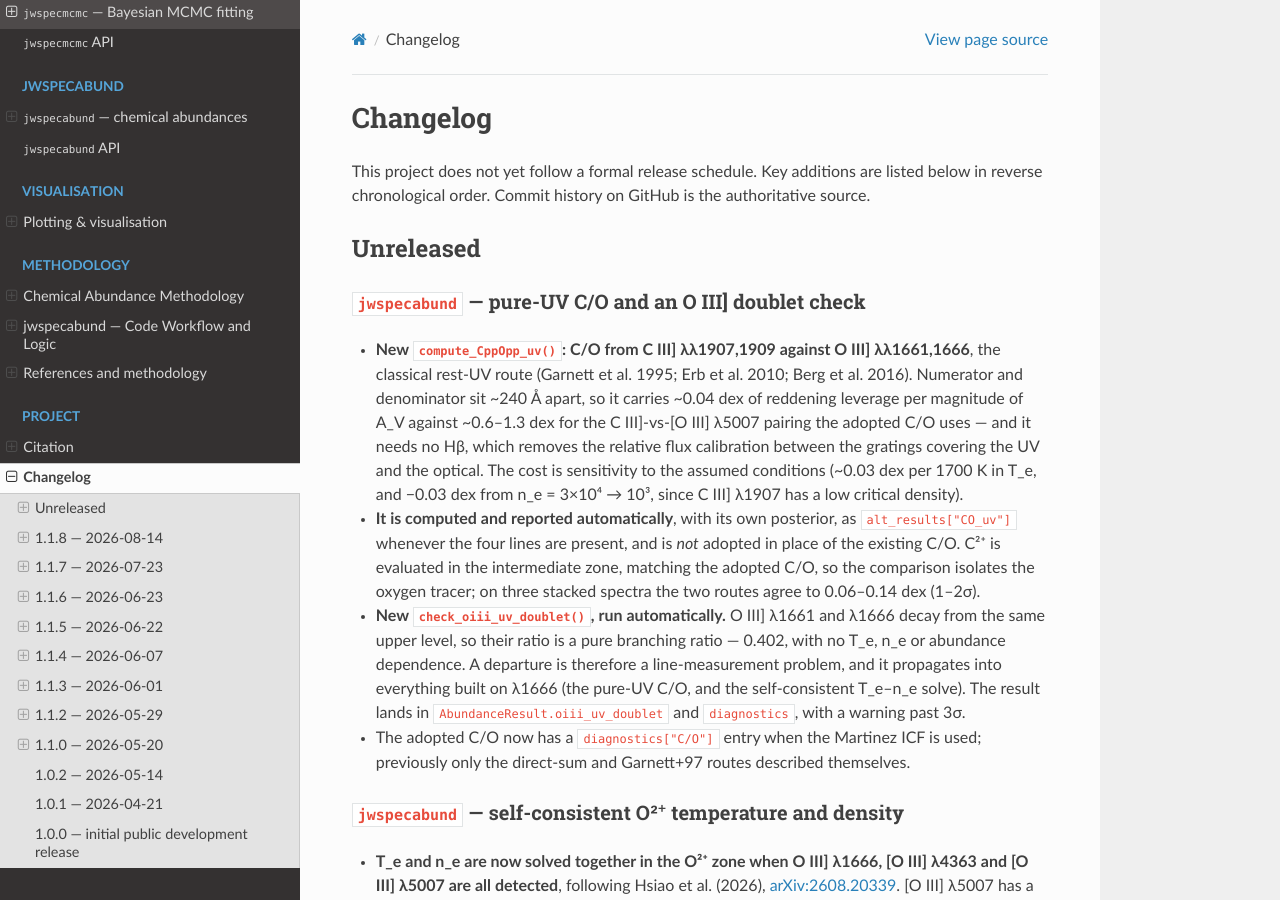
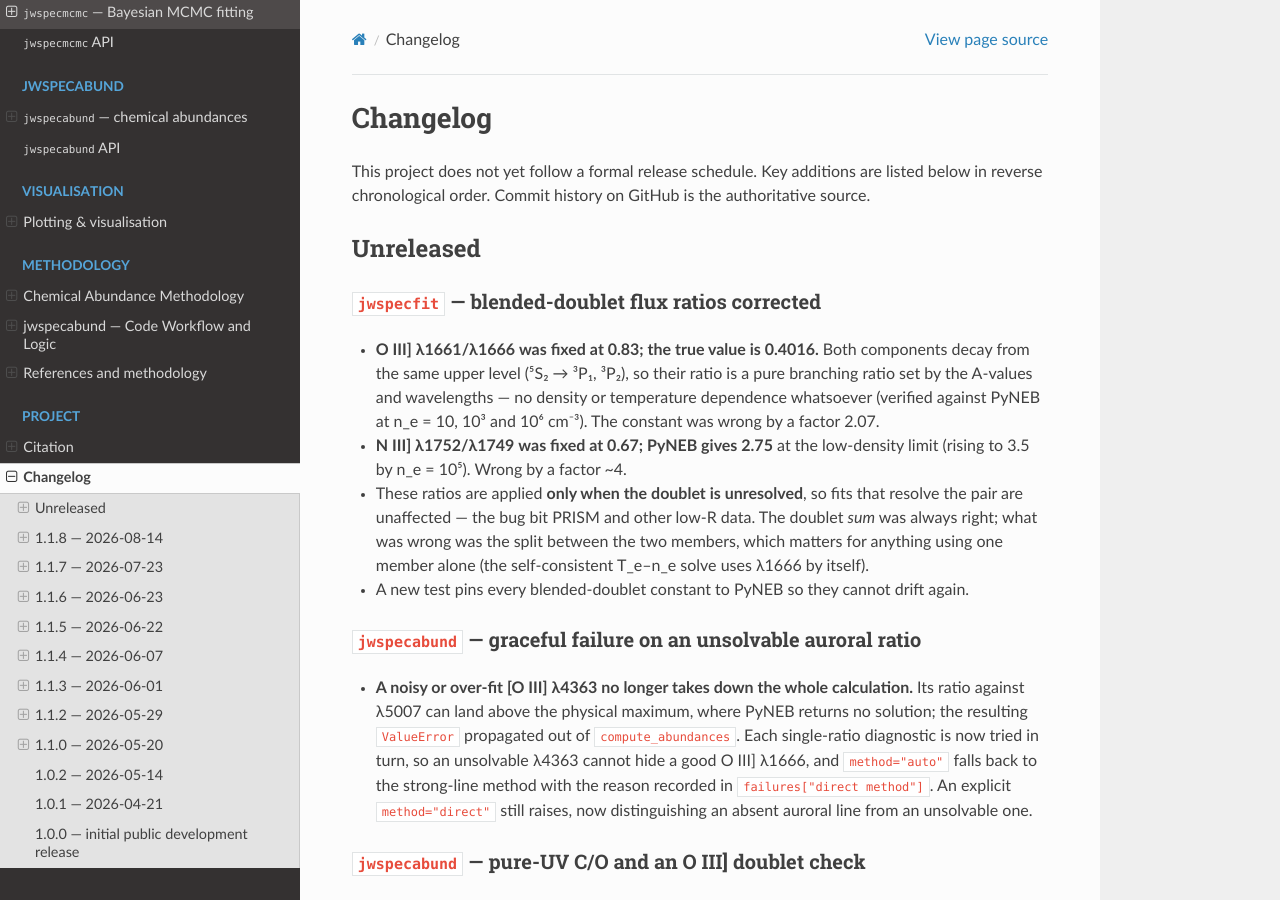
Before and after one commit to raunaq-rai/jwspecfit, a Sphinx documentation site: the page built from docs/changelog.md, in a window 1280 px wide and 900 px high. Built offline with Sphinx 7.4.7 and the Read the Docs theme 3.1.0, drawn with Linux system fonts in a browser that asks for light colours.

Commit message:
Correct two blended-doublet flux ratios in jwspecfit
O III] 1661/1666 was fixed at 0.83 when the true value is 0.4016, and
N III] 1752/1749 at 0.67 when PyNEB gives 2.75 -- factors of 2.07 and 4.1.
The O III] pair is a pure branching ratio from a single upper level, so
0.4016 holds exactly at every density and temperature; both are verified
against PyNEB by a new test that pins all four constants.

These ratios only split an *unresolved* doublet, so fits that resolve the
pair are unaffected and the doublet sum was always correct.  What was
wrong is the split between members, which biases anything using one alone
-- the self-consistent Te-ne solve uses lambda1666 by itself, and would
have taken it 23% too faint on blended (PRISM, low-R) data.

```diff
--- a/docs/changelog.md
+++ b/docs/changelog.md
@@ -5,6 +5,34 @@ additions are listed below in reverse chronological order. Commit
 history on GitHub is the authoritative source.
 
 ## Unreleased
+
+### `jwspecfit` — blended-doublet flux ratios corrected
+
+- **O III] λ1661/λ1666 was fixed at 0.83; the true value is 0.4016.** Both
+  components decay from the same upper level (⁵S₂ → ³P₁, ³P₂), so their ratio
+  is a pure branching ratio set by the A-values and wavelengths — no density
+  or temperature dependence whatsoever (verified against PyNEB at
+  n_e = 10, 10³ and 10⁶ cm⁻³). The constant was wrong by a factor 2.07.
+- **N III] λ1752/λ1749 was fixed at 0.67; PyNEB gives 2.75** at the
+  low-density limit (rising to 3.5 by n_e = 10⁵). Wrong by a factor ~4.
+- These ratios are applied **only when the doublet is unresolved**, so fits
+  that resolve the pair are unaffected — the bug bit PRISM and other low-R
+  data. The doublet *sum* was always right; what was wrong was the split
+  between the two members, which matters for anything using one member alone
+  (the self-consistent T_e–n_e solve uses λ1666 by itself).
+- A new test pins every blended-doublet constant to PyNEB so they cannot
+  drift again.
+
+### `jwspecabund` — graceful failure on an unsolvable auroral ratio
+
+- **A noisy or over-fit [O III] λ4363 no longer takes down the whole
+  calculation.** Its ratio against λ5007 can land above the physical maximum,
+  where PyNEB returns no solution; the resulting `ValueError` propagated out
+  of `compute_abundances`. Each single-ratio diagnostic is now tried in turn,
+  so an unsolvable λ4363 cannot hide a good O III] λ1666, and `method="auto"`
+  falls back to the strong-line method with the reason recorded in
+  `failures["direct method"]`. An explicit `method="direct"` still raises,
+  now distinguishing an absent auroral line from an unsolvable one.
 
 ### `jwspecabund` — pure-UV C/O and an O III] doublet check
 
```
Also changed, not shown: 2 other files.
